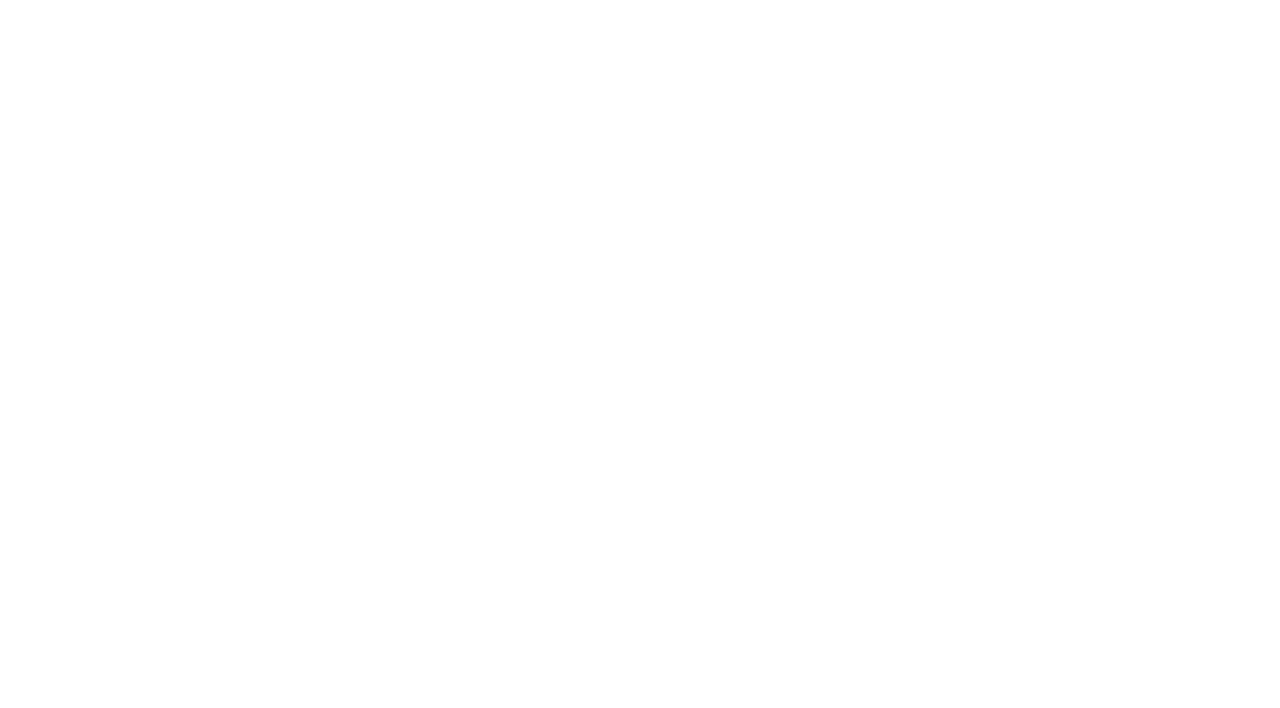
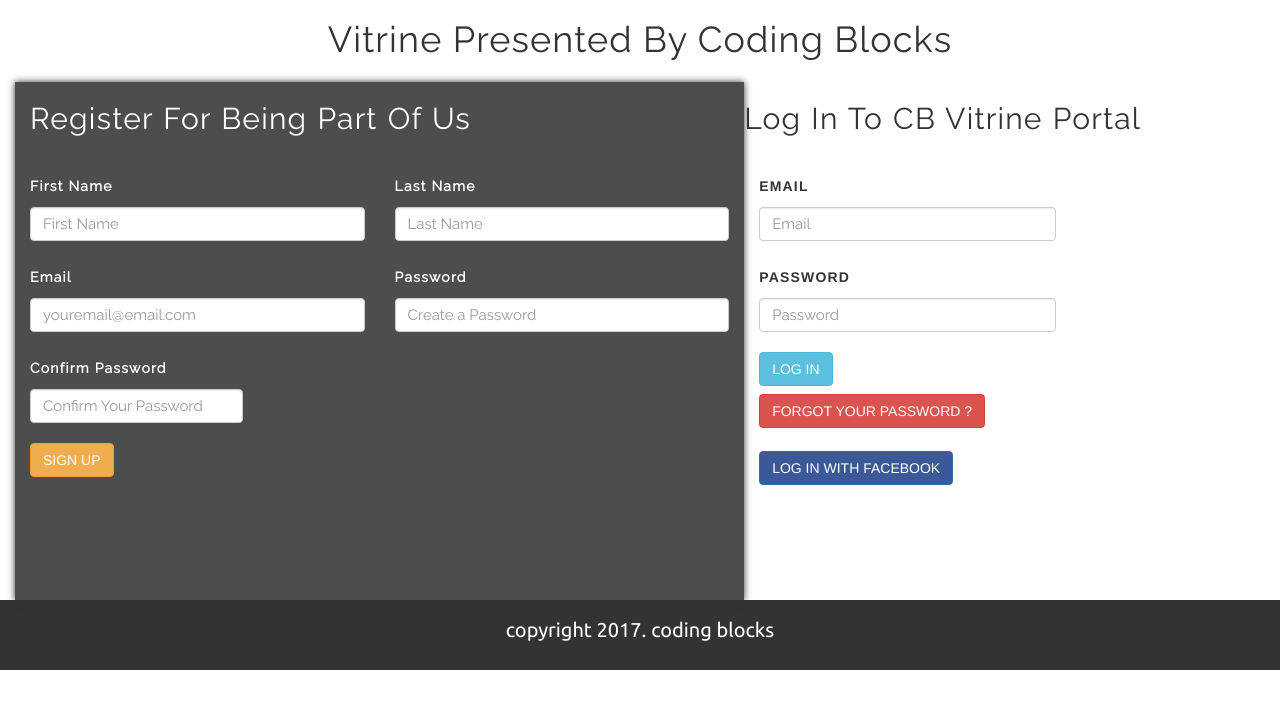
Before and after one commit to aayusharora/Vitrine, a website: page public/index.html in a window 1280 px wide. Drawn offline with nearby package versions, Linux system fonts and the light colour scheme.

Commit message:
login-signup page commit

```diff
--- a/bower.json
+++ b/bower.json
@@ -16,6 +16,7 @@
     "tests"
   ],
   "dependencies": {
-    "font-awesome": "^4.7.0"
+    "font-awesome": "^4.7.0",
+    "bootstrap": "^3.3.7"
   }
 }
--- a/package.json
+++ b/package.json
@@ -11,6 +11,7 @@
   "license": "ISC",
   "dependencies": {
     "@angular/cli": "^1.1.3",
+    "bower": "^1.8.0",
     "cheerio": "^1.0.0-rc.1",
     "express": "^4.15.3",
     "fs": "0.0.1-security",
@@ -18,6 +19,7 @@
     "gulp-jscs": "^4.0.0",
     "gulp-jshint": "^2.0.4",
     "jshint-stylish": "^2.2.1",
+    "nodemon": "^1.11.0",
     "passport": "^0.3.2",
     "request": "^2.81.0"
   },
--- a/public/index.html
+++ b/public/index.html
@@ -3,10 +3,137 @@
 <head>
     <meta charset="UTF-8">
     <title>Vitrine</title>
-    <link rel="stylesheet" href="style.css">
+    <meta name="viewport" content="width=device-width, initial-scale=1">
+
+    <link href="style.css" rel="stylesheet" type="text/css">
+    <link href="./lib/bootstrap/dist/css/bootstrap.css" rel="stylesheet" type="text/css">
+    <link href="./lib/font-awesome/css/font-awesome.min.css" rel="stylesheet">
+
+    <link href="https://fonts.googleapis.com/css?family=Arvo|Josefin+Slab|Open+Sans|Ubuntu|Courgette|Dancing+Script|Satisfy|Raleway" rel="stylesheet">
+
 
 </head>
-<body >
+<body>
 
+
+<div class="header-vitrine">
+    <div class="container-fluid">
+        <div class="row">
+            <div class="col-lg-12">
+                <h1 class="text-center">vitrine presented by coding blocks</h1>
+            </div>
+        </div>
+    </div>
+</div>
+
+<div class="container-fluid">
+    <div class="col-lg-7 col-md-7 col-sm-7 col-xs-12" id="container-7">
+        <div class="row">
+            <div class="col-lg-12" id="signup-heading">
+                <h1 style="color: white">register for being part of us
+                </h1>
+            </div>
+        </div>
+        <form id="sign-up">
+            <div class="row">
+                <div class="col-lg-6 col-md-6 col-sm-6 col-xs-12">
+                    <div class="form-group">
+                        <label for="user-name">First Name</label>
+                        <input type="text" class="form-control" placeholder="First Name" id="user-name">
+                    </div>
+                </div>
+
+                <div class="col-lg-6 col-md-6 col-sm-6 col-xs-12">
+                    <div class="form-group">
+                        <label for="last-name">Last Name</label>
+                        <input type="text" class="form-control" placeholder="Last Name" id="last-name">
+                    </div>
+                </div>
+            </div>
+
+            <div class="row">
+                <div class="col-lg-6 col-md-6 col-sm-6 col-xs-12">
+                    <div class="form-group">
+                        <label for="email">Email</label>
+                        <input type="email" class="form-control" placeholder="youremail@email.com" id="email">
+                    </div>
+                </div>
+
+                <div class="col-lg-6 col-md-6 col-sm-6 col-xs-12">
+                    <div class="form-group">
+                        <label for="password">Password</label>
+                        <input type="password" class="form-control" placeholder="Create a Password" id="password">
+                    </div>
+                </div>
+            </div>
+
+            <div class="row">
+                <div class="col-lg-4">
+                    <div class="form-group">
+                        <label for="password-once">Confirm Password</label>
+                        <input type="password" class="form-control" placeholder="Confirm Your Password" id="password-once">
+                    </div>
+                </div>
+            </div>
+
+            <div class="row">
+                <div class="col-lg-4">
+                    <button type="submit" class="btn btn-warning">SIGN UP</button>
+                </div>
+            </div>
+        </form>
+
+    </div>
+
+    <div class="col-lg-5 col-md-5 col-sm-5 col-xs-12" id="container-5">
+        <div class="row">
+            <h1>log in to CB Vitrine portal</h1>
+        </div>
+
+        <form id="log-in">
+            <div class="row col-lg-8">
+                <div class="form-group">
+                    <label for="email-log">email</label>
+                    <input type="email" class="form-control" placeholder="Email" id="email-log">
+                </div>
+            </div>
+
+            <div class="row col-lg-8">
+                <div class="form-group">
+                    <label for="password-log">PASSWORD</label>
+                    <input type="password" class="form-control" placeholder="Password" id="password-log">
+                </div>
+            </div>
+
+            <div class="row col-lg-8">
+                <div class="form-group">
+                    <button type="submit" class="btn btn-info">LOG IN</button>
+                    <button type="button" class="btn btn-danger">FORGOT YOUR PASSWORD ?</button>
+                </div>
+
+            </div>
+
+            <div class="row col-lg-8">
+                <div class="form-group">
+                    <button type="button" class="btn btn-primary" style="background-color: #3b5998;">LOG IN WITH FACEBOOK</button>
+                </div>
+
+            </div>
+
+        </form>
+    </div>
+</div>
+
+<footer>
+    <div class="container">
+        <div class="row text-center">
+            <p>copyright 2017. coding blocks</p>
+        </div>
+    </div>
+</footer>
+
+
+
+<script src="./lib/jquery/dist/jquery.min.js"></script>
 </body>
 </html>
--- a/public/style.css
+++ b/public/style.css
@@ -0,0 +1,91 @@
+body
+{
+    background-color: whitesmoke;
+    margin-top: 2%;
+    margin-left: 6%;
+    margin-right: 6%;
+}
+
+.header-vitrine h1
+{
+    text-transform: capitalize;
+    font-family: 'Raleway',open-sans;
+    font-weight: 400;
+    letter-spacing: 1.1px;
+    padding-bottom:  1%;
+}
+
+#container-7
+{
+    background-color: #4d4d4d;
+    box-shadow: 0 0 7px;
+}
+form #log-in
+{
+    display: block;
+    margin: 0 auto;
+}
+#signup-heading h1,#container-5 h1
+{
+    text-transform: capitalize;
+    font-size: 30px;
+    font-family: 'Raleway', 'Satisfy', 'Dancing Script', cursive;
+    letter-spacing: 1.2px;
+    word-spacing: 1.2px;
+    /*color: whitesmoke;*/
+}
+#sign-up,#log-in
+{
+    margin-top: 20px;
+    margin-bottom: 120px;
+}
+
+.form-control
+{
+    border-radius: 1px;
+    font-size: 18px;
+}
+button
+{
+    font-family: 'Raleway', 'Satisfy', 'Dancing Script', cursive;
+}
+input[placeholder]
+{
+    font-family: 'Raleway', 'Satisfy', 'Dancing Script', cursive;
+    font-size: 15px;
+}
+.row
+{
+    line-height: 3;
+}
+#sign-up label
+{
+    text-transform: capitalize;
+    margin-bottom: -6px;
+    font-family: 'Raleway', 'Satisfy', 'Dancing Script', cursive;
+    padding-bottom: 0;
+    color: white;
+    letter-spacing: 1.2px;
+}
+/*#container-5 h1
+{
+    font-family: 'Raleway', 'Satisfy', 'Dancing Script', cursive;
+    color: #4d4d4d;
+    font-weight: 300;
+    font-size: 36px;
+    text-transform: capitalize;
+    !*margin-top: 10%;*!
+}*/
+#log-in label
+{
+    text-transform: uppercase;
+    letter-spacing: 1.2px;
+    margin-bottom: -0px;
+}
+footer
+{
+    font-family: ubuntu;
+    font-size: 20px;
+    background-color: #333;
+    color: white;
+}
```
Also changed, not shown: README.md.
